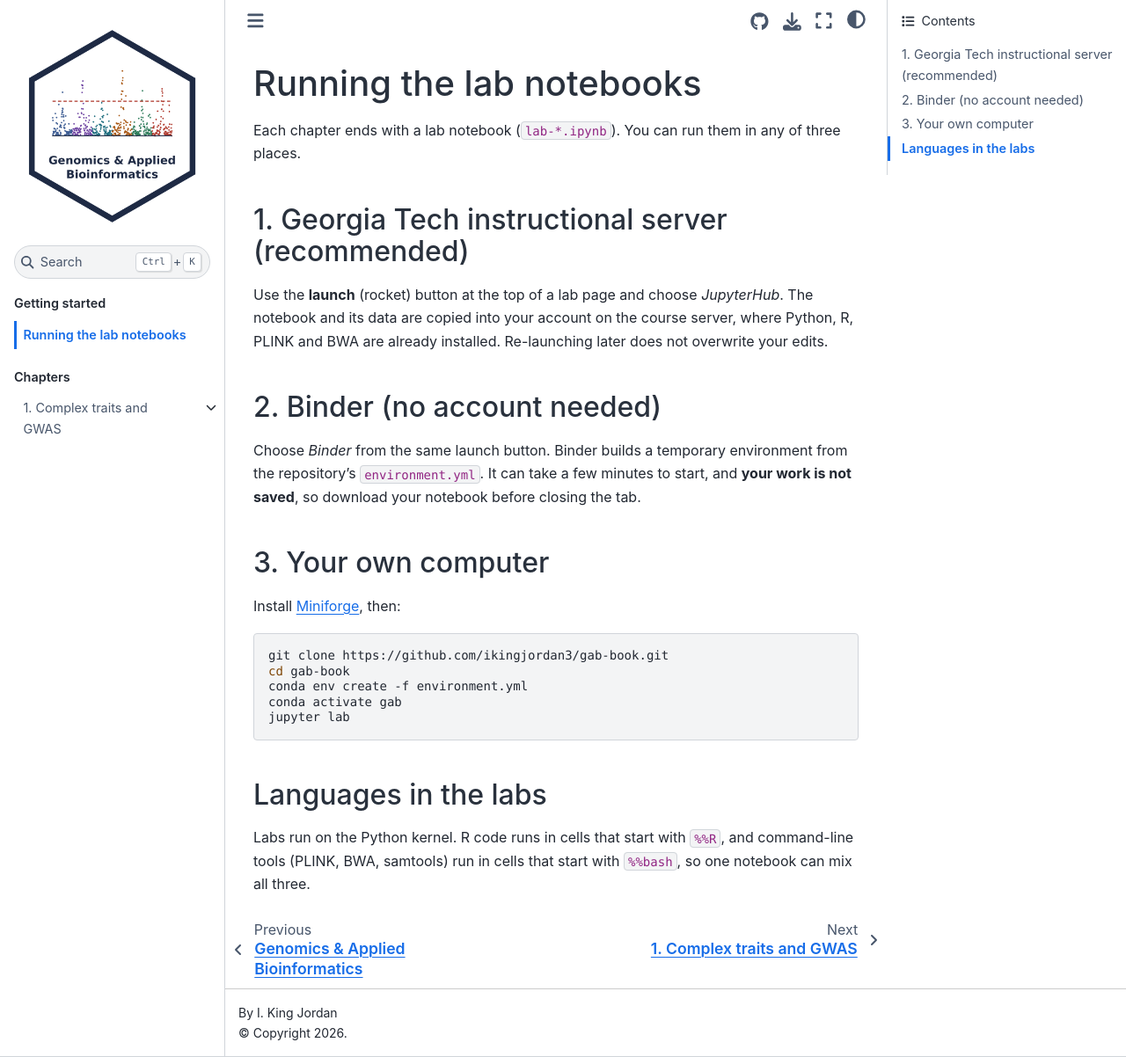
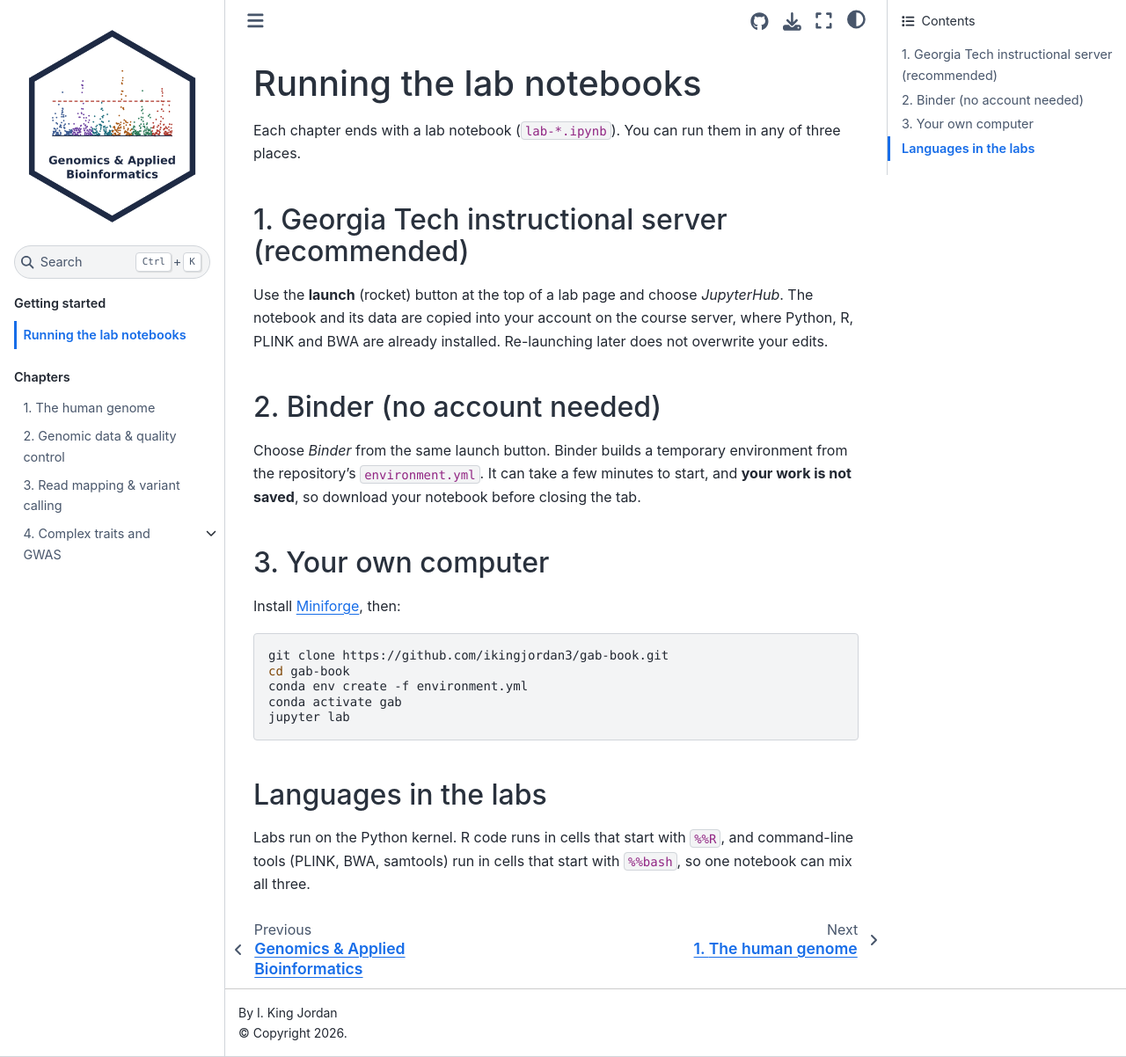
Before and after one commit to ikingjordan3/gab-book, a Jupyter Book: the page built from book/setup.md, in a window 1280 px wide and 1202 px high. Shown: the whole window at 88% size. Built offline with Jupyter Book 1.0.4 settings and Sphinx 7.4.7 and the Sphinx Book theme 1.1.4, drawn with Linux system fonts in a browser that asks for light colours.

Commit message:
Add chapter stubs 1-3: human genome, genomic data & QC, read mapping & variant calling (#5)
Complex traits and GWAS becomes chapter 4.


Claude-Session: https://claude.ai/code/session_01Nvk8q5AgQ2MgZyY3whgNwL

Co-authored-by: Claude <noreply@anthropic.com>

```diff
--- a/book/_toc.yml
+++ b/book/_toc.yml
@@ -7,6 +7,9 @@ parts:
   - caption: Chapters
     numbered: 2          # chapter.section (e.g. 1.10); headings inside a section stay unnumbered
     chapters:
+      - file: human-genome/index
+      - file: genomic-data-qc/index
+      - file: read-mapping-variant-calling/index
       - file: complex-traits-gwas/index
         sections:
           - file: complex-traits-gwas/complex-disease-overview
```
Also changed, not shown: book/genomic-data-qc/index.md (added, +5 -0 lines), book/human-genome/index.md (added, +5 -0 lines), book/read-mapping-variant-calling/index.md (added, +5 -0 lines).
